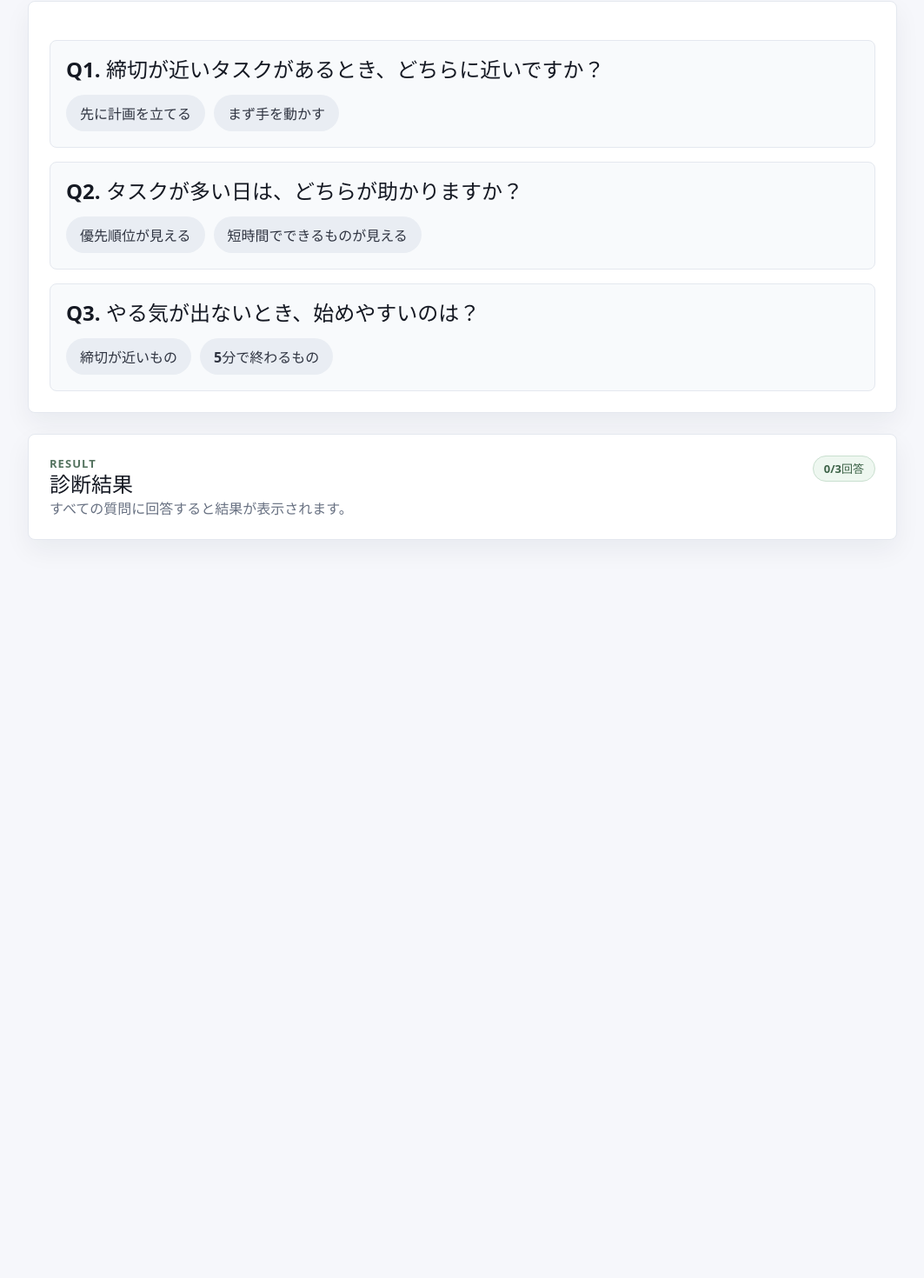
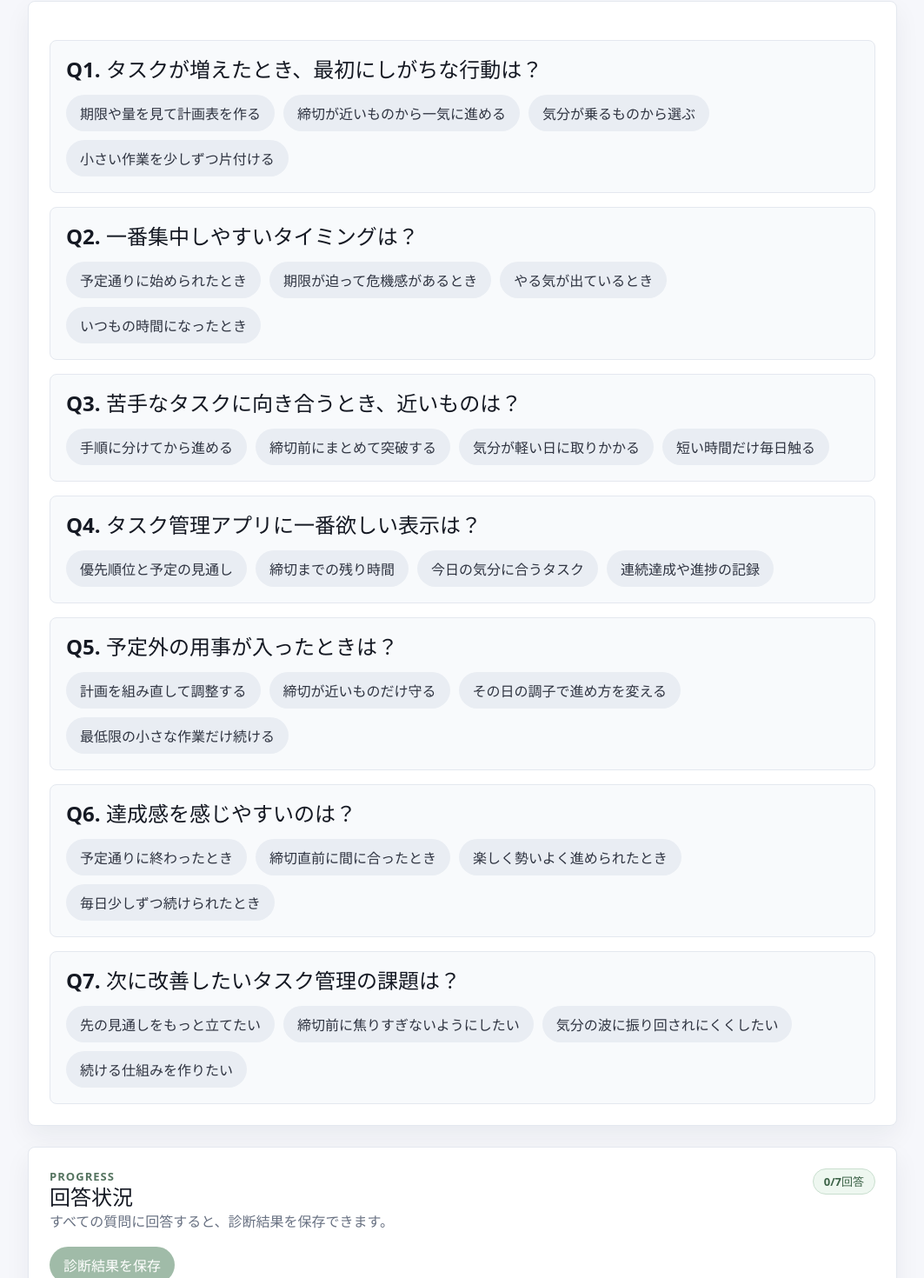
Before and after one commit to 3ackbut/Tsumi-Tsumi, a React (Vite) app: page /diagnosis in a window 1280 px wide. Shown: the part 185-1655 px from the top of the page at 87% size, without its empty margins (108-1171 px from the left). Before the commit the page ends 854 px from the top, so only its background shows below. Built offline with nearby package versions, Linux system fonts and the light colour scheme.

Commit message:
追加: 性格診断結果の保存と表示を実装

```diff
--- a/src/App.css
+++ b/src/App.css
@@ -261,6 +261,11 @@ input:focus {
   background: #2f6b3f;
 }
 
+.primary-button:disabled {
+  cursor: not-allowed;
+  opacity: 0.45;
+}
+
 .secondary-button {
   margin-top: 18px;
   color: #2f3441;
@@ -463,6 +468,41 @@ input:focus {
   font-weight: 800;
 }
 
+.result-box-large {
+  gap: 18px;
+}
+
+.result-detail-grid {
+  display: grid;
+  grid-template-columns: repeat(2, minmax(0, 1fr));
+  gap: 16px;
+}
+
+.result-detail-grid div,
+.diagnosis-summary {
+  padding: 16px;
+  background: #ffffff;
+  border: 1px solid #dbe7df;
+  border-radius: 8px;
+}
+
+.diagnosis-summary {
+  display: grid;
+  gap: 12px;
+  margin-top: 18px;
+}
+
+.diagnosis-summary strong {
+  color: #151923;
+  font-size: 24px;
+}
+
+.diagnosis-summary p,
+.result-detail-grid p {
+  color: #3c4350;
+  line-height: 1.7;
+}
+
 @media (max-width: 760px) {
   .page {
     padding: 24px 14px 36px;
@@ -478,7 +518,8 @@ input:focus {
   .menu-grid,
   .form-grid,
   .two-column,
-  .day-content {
+  .day-content,
+  .result-detail-grid {
     grid-template-columns: 1fr;
   }
 
--- a/src/context/DataContext.ts
+++ b/src/context/DataContext.ts
@@ -1,10 +1,12 @@
 import { createContext } from "react";
+import type { DiagnosisResult } from "../types/diagnosis";
 import type { Schedule } from "../types/schedule";
 import type { Task } from "../types/task";
 
 export interface AppDataContextValue {
   tasks: Task[];
   schedules: Schedule[];
+  diagnosisResult: DiagnosisResult | null;
   addTask: (task: Task) => void;
   updateTask: (index: number, task: Task) => void;
   deleteTask: (index: number) => void;
@@ -12,6 +14,8 @@ export interface AppDataContextValue {
   addSchedule: (schedule: Schedule) => void;
   updateSchedule: (index: number, schedule: Schedule) => void;
   deleteSchedule: (index: number) => void;
+  saveDiagnosisResult: (result: DiagnosisResult) => void;
+  resetDiagnosisResult: () => void;
 }
 
 export const AppDataContext = createContext<AppDataContextValue | undefined>(
--- a/src/pages/Diagnosis.tsx
+++ b/src/pages/Diagnosis.tsx
@@ -1,34 +1,170 @@
 import { useState } from "react";
 import { Link } from "react-router-dom";
+import { useAppData } from "../hooks/useAppData";
+import type { DiagnosisResult } from "../types/diagnosis";
 
-const questions = [
+type DiagnosisType = "計画型" | "締切集中型" | "気分変動型" | "コツコツ型";
+
+interface DiagnosisOption {
+  label: string;
+  type: DiagnosisType;
+}
+
+interface DiagnosisQuestion {
+  text: string;
+  options: DiagnosisOption[];
+}
+
+const questions: DiagnosisQuestion[] = [
   {
-    text: "締切が近いタスクがあるとき、どちらに近いですか？",
+    text: "タスクが増えたとき、最初にしがちな行動は？",
     options: [
-      { label: "先に計画を立てる", value: "planner" },
-      { label: "まず手を動かす", value: "starter" },
+      { label: "期限や量を見て計画表を作る", type: "計画型" },
+      { label: "締切が近いものから一気に進める", type: "締切集中型" },
+      { label: "気分が乗るものから選ぶ", type: "気分変動型" },
+      { label: "小さい作業を少しずつ片付ける", type: "コツコツ型" },
     ],
   },
   {
-    text: "タスクが多い日は、どちらが助かりますか？",
+    text: "一番集中しやすいタイミングは？",
     options: [
-      { label: "優先順位が見える", value: "planner" },
-      { label: "短時間でできるものが見える", value: "starter" },
+      { label: "予定通りに始められたとき", type: "計画型" },
+      { label: "期限が迫って危機感があるとき", type: "締切集中型" },
+      { label: "やる気が出ているとき", type: "気分変動型" },
+      { label: "いつもの時間になったとき", type: "コツコツ型" },
     ],
   },
   {
-    text: "やる気が出ないとき、始めやすいのは？",
+    text: "苦手なタスクに向き合うとき、近いものは？",
     options: [
-      { label: "締切が近いもの", value: "planner" },
-      { label: "5分で終わるもの", value: "starter" },
+      { label: "手順に分けてから進める", type: "計画型" },
+      { label: "締切前にまとめて突破する", type: "締切集中型" },
+      { label: "気分が軽い日に取りかかる", type: "気分変動型" },
+      { label: "短い時間だけ毎日触る", type: "コツコツ型" },
+    ],
+  },
+  {
+    text: "タスク管理アプリに一番欲しい表示は？",
+    options: [
+      { label: "優先順位と予定の見通し", type: "計画型" },
+      { label: "締切までの残り時間", type: "締切集中型" },
+      { label: "今日の気分に合うタスク", type: "気分変動型" },
+      { label: "連続達成や進捗の記録", type: "コツコツ型" },
+    ],
+  },
+  {
+    text: "予定外の用事が入ったときは？",
+    options: [
+      { label: "計画を組み直して調整する", type: "計画型" },
+      { label: "締切が近いものだけ守る", type: "締切集中型" },
+      { label: "その日の調子で進め方を変える", type: "気分変動型" },
+      { label: "最低限の小さな作業だけ続ける", type: "コツコツ型" },
+    ],
+  },
+  {
+    text: "達成感を感じやすいのは？",
+    options: [
+      { label: "予定通りに終わったとき", type: "計画型" },
+      { label: "締切直前に間に合ったとき", type: "締切集中型" },
+      { label: "楽しく勢いよく進められたとき", type: "気分変動型" },
+      { label: "毎日少しずつ続けられたとき", type: "コツコツ型" },
+    ],
+  },
+  {
+    text: "次に改善したいタスク管理の課題は？",
+    options: [
+      { label: "先の見通しをもっと立てたい", type: "計画型" },
+      { label: "締切前に焦りすぎないようにしたい", type: "締切集中型" },
+      { label: "気分の波に振り回されにくくしたい", type: "気分変動型" },
+      { label: "続ける仕組みを作りたい", type: "コツコツ型" },
     ],
   },
 ];
 
+const diagnosisDetails: Record<
+  DiagnosisType,
+  Omit<DiagnosisResult, "typeName" | "diagnosedAt">
+> = {
+  計画型: {
+    description:
+      "全体像をつかみ、締切や作業量を整理してから進めると力を発揮しやすいタイプです。",
+    feature:
+      "優先順位やスケジュールが見えていると安心して進められます。一方で、計画作りに時間を使いすぎると着手が遅れることがあります。",
+    recommendation:
+      "まず今日やるタスクを3つに絞り、見積時間を決めてから取りかかるのがおすすめです。",
+  },
+  締切集中型: {
+    description:
+      "期限が近づくほど集中力が上がり、短時間で一気に進める力があるタイプです。",
+    feature:
+      "追い込みには強いですが、締切が重なると負担が大きくなりやすい傾向があります。",
+    recommendation:
+      "締切の前日に小さな仮締切を置き、15分だけ先に着手しておくと安定します。",
+  },
+  気分変動型: {
+    description:
+      "気分や興味の流れに乗ると、集中して楽しく進められるタイプです。",
+    feature:
+      "やる気がある日は大きく進みますが、気分が重い日は始めるまでに時間がかかることがあります。",
+    recommendation:
+      "その日の気分に合わせて、軽いタスク・集中タスク・整理タスクから選べる状態にしておくのがおすすめです。",
+  },
+  コツコツ型: {
+    description:
+      "小さな作業を積み重ね、安定して進めることが得意なタイプです。",
+    feature:
+      "継続力があり、進捗を記録すると達成感を得やすいです。一方で、大きな締切前には加速の工夫が必要になることがあります。",
+    recommendation:
+      "毎日同じ時間に10分だけ進める習慣を作り、終わった作業を見える形で記録しましょう。",
+  },
+};
+
+function buildDiagnosisResult(answers: DiagnosisType[]): DiagnosisResult {
+  const scores = answers.reduce<Record<DiagnosisType, number>>(
+    (currentScores, answer) => ({
+      ...currentScores,
+      [answer]: currentScores[answer] + 1,
+    }),
+    {
+      計画型: 0,
+      締切集中型: 0,
+      気分変動型: 0,
+      コツコツ型: 0,
+    },
+  );
+
+  const resultType = (Object.keys(scores) as DiagnosisType[]).reduce(
+    (highestType, type) =>
+      scores[type] > scores[highestType] ? type : highestType,
+    "計画型",
+  );
+  const detail = diagnosisDetails[resultType];
+
+  return {
+    typeName: resultType,
+    description: detail.description,
+    feature: detail.feature,
+    recommendation: detail.recommendation,
+    diagnosedAt: new Date().toISOString(),
+  };
+}
+
+function formatDiagnosedAt(value: string) {
+  return new Date(value).toLocaleString("ja-JP", {
+    year: "numeric",
+    month: "2-digit",
+    day: "2-digit",
+    hour: "2-digit",
+    minute: "2-digit",
+  });
+}
+
 function Diagnosis() {
-  const [answers, setAnswers] = useState<string[]>([]);
+  const { diagnosisResult, saveDiagnosisResult, resetDiagnosisResult } =
+    useAppData();
+  const [answers, setAnswers] = useState<DiagnosisType[]>([]);
 
-  const selectAnswer = (questionIndex: number, value: string) => {
+  const selectAnswer = (questionIndex: number, value: DiagnosisType) => {
     setAnswers((currentAnswers) => {
       const nextAnswers = [...currentAnswers];
       nextAnswers[questionIndex] = value;
@@ -36,26 +172,22 @@ function Diagnosis() {
     });
   };
 
-  const plannerCount = answers.filter((answer) => answer === "planner").length;
   const answeredCount = questions.filter(
     (_, questionIndex) => answers[questionIndex] !== undefined,
   ).length;
   const isAnsweredAll = answeredCount === questions.length;
-  const result =
-    !isAnsweredAll
-      ? undefined
-      : plannerCount >= 2
-        ? {
-            type: "計画重視タイプ",
-            description:
-              "優先順位や締切を整理すると力を出しやすいタイプです。",
-            recommendation: "今日中に、優先度5のタスクから25分だけ進める",
+
+  const saveResult = () => {
+    if (!isAnsweredAll) {
+      return;
     }
-        : {
-            type: "着手重視タイプ",
-            description:
-              "小さく始めることで勢いを作りやすいタイプです。",
-            recommendation: "5分でできる見直しや資料整理から始める",
+
+    saveDiagnosisResult(buildDiagnosisResult(answers));
+  };
+
+  const restartDiagnosis = () => {
+    resetDiagnosisResult();
+    setAnswers([]);
   };
 
   return (
@@ -65,7 +197,7 @@ function Diagnosis() {
           <p className="eyebrow">Diagnosis</p>
           <h1>性格診断</h1>
           <p className="lead">
-            3つの質問から、タスクの進め方タイプとおすすめタスク例を表示します。
+            7つの質問から、タスクの進め方タイプとおすすめの進め方を保存します。
           </p>
         </div>
         <Link className="text-link" to="/">
@@ -73,6 +205,44 @@ function Diagnosis() {
         </Link>
       </div>
 
+      {diagnosisResult !== null ? (
+        <section className="panel">
+          <div className="section-heading">
+            <div>
+              <p className="eyebrow">Saved Result</p>
+              <h2>診断結果</h2>
+            </div>
+            <span className="status-pill">
+              {formatDiagnosedAt(diagnosisResult.diagnosedAt)}
+            </span>
+          </div>
+
+          <div className="result-box result-box-large">
+            <strong>{diagnosisResult.typeName}</strong>
+            <p>{diagnosisResult.description}</p>
+
+            <div className="result-detail-grid">
+              <div>
+                <span>学習・タスク管理の特徴</span>
+                <p>{diagnosisResult.feature}</p>
+              </div>
+              <div>
+                <span>おすすめの進め方</span>
+                <p>{diagnosisResult.recommendation}</p>
+              </div>
+            </div>
+          </div>
+
+          <button
+            className="primary-button"
+            type="button"
+            onClick={restartDiagnosis}
+          >
+            再診断
+          </button>
+        </section>
+      ) : (
+        <>
           <section className="panel">
             <div className="question-list">
               {questions.map((question, questionIndex) => (
@@ -84,13 +254,13 @@ function Diagnosis() {
                     {question.options.map((option) => (
                       <button
                         className={
-                      answers[questionIndex] === option.value
+                          answers[questionIndex] === option.type
                             ? "choice-button is-selected"
                             : "choice-button"
                         }
                         type="button"
                         key={option.label}
-                    onClick={() => selectAnswer(questionIndex, option.value)}
+                        onClick={() => selectAnswer(questionIndex, option.type)}
                       >
                         {option.label}
                       </button>
@@ -104,25 +274,29 @@ function Diagnosis() {
           <section className="panel">
             <div className="section-heading">
               <div>
-            <p className="eyebrow">Result</p>
-            <h2>診断結果</h2>
+                <p className="eyebrow">Progress</p>
+                <h2>回答状況</h2>
               </div>
-          <span className="status-pill">{answeredCount}/3回答</span>
+              <span className="status-pill">
+                {answeredCount}/{questions.length}回答
+              </span>
             </div>
 
-        {result === undefined ? (
-          <p className="muted-text">すべての質問に回答すると結果が表示されます。</p>
-        ) : (
-          <div className="result-box">
-            <strong>{result.type}</strong>
-            <p>{result.description}</p>
-            <div>
-              <span>おすすめタスク例</span>
-              <p>{result.recommendation}</p>
-            </div>
-          </div>
+            <p className="muted-text">
+              すべての質問に回答すると、診断結果を保存できます。
+            </p>
+
+            <button
+              className="primary-button"
+              type="button"
+              onClick={saveResult}
+              disabled={!isAnsweredAll}
+            >
+              診断結果を保存
+            </button>
+          </section>
+        </>
       )}
-      </section>
     </main>
   );
 }
--- /dev/null
+++ b/src/types/diagnosis.ts
@@ -0,0 +1,7 @@
+export interface DiagnosisResult {
+  typeName: string;
+  description: string;
+  feature: string;
+  recommendation: string;
+  diagnosedAt: string;
+}
```
Also changed, not shown: src/context/AppDataContext.tsx (+43 -0 lines), src/pages/Home.tsx (+32 -1 lines). Lines whose indentation alone changed are shown as unchanged.
